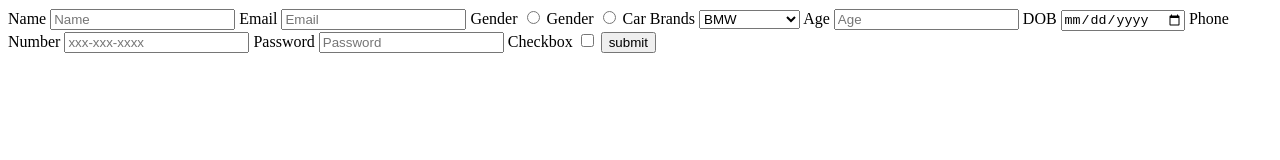
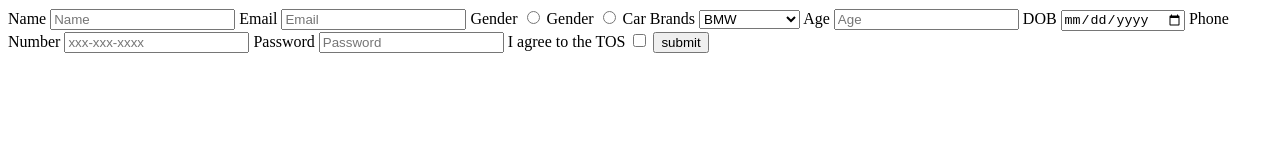
Before and after one commit to acciojob/signup-form-car-HarshitAggarwal0001, a website: page main.html in a window 1280 px wide. Drawn offline with Linux system fonts and the light colour scheme.

Commit message:
created a submission

```diff
--- a/main.html
+++ b/main.html
@@ -31,7 +31,7 @@
 		<input type="Tel" id="tel" placeholder="xxx-xxx-xxxx">
         <label for="password">Password</label>
 		<input type="Password" required id="password" placeholder="Password">
-        <label for="tos">Checkbox</label>
+        <label for="tos">I agree to the TOS</label>
 		<input type="checkbox" required id="tos">
 		<input type="button" value="submit">
 	</form>
```
